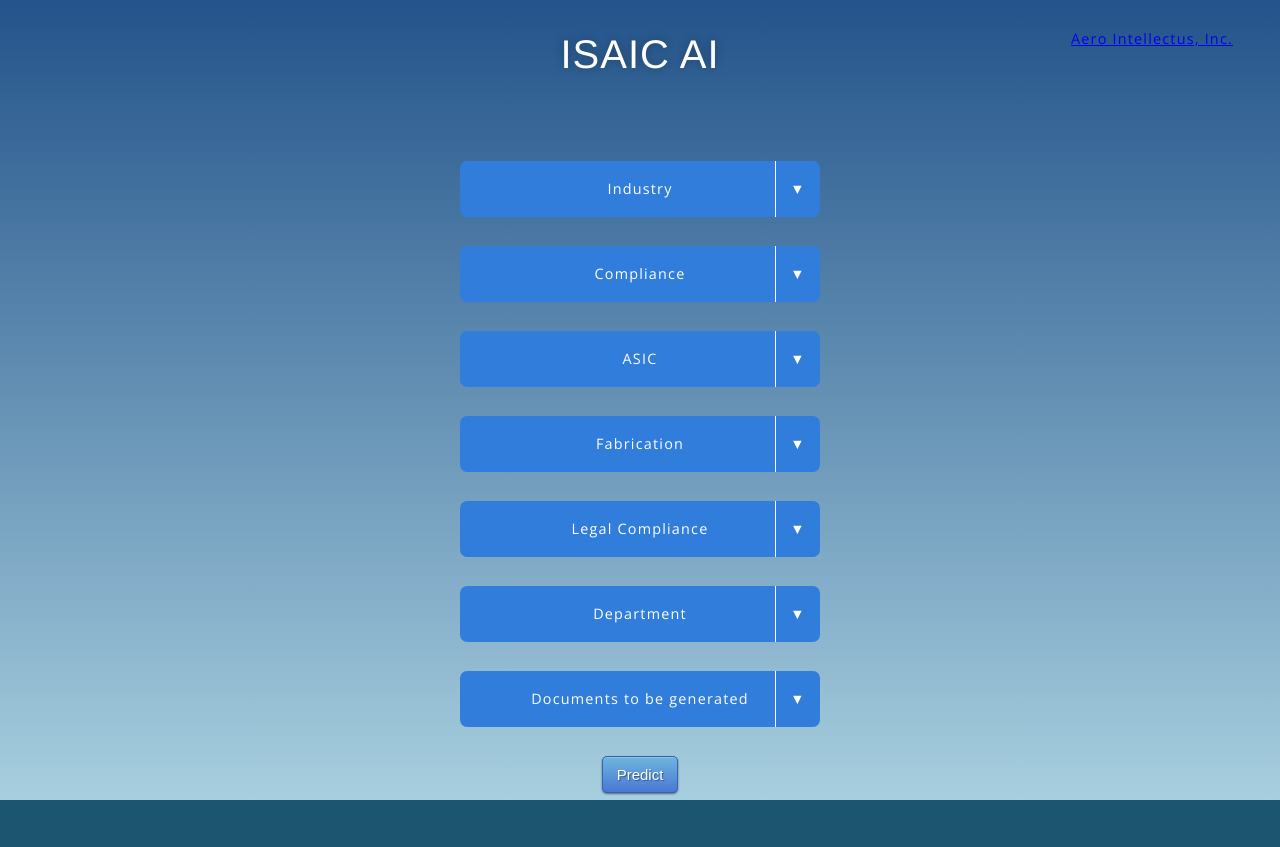
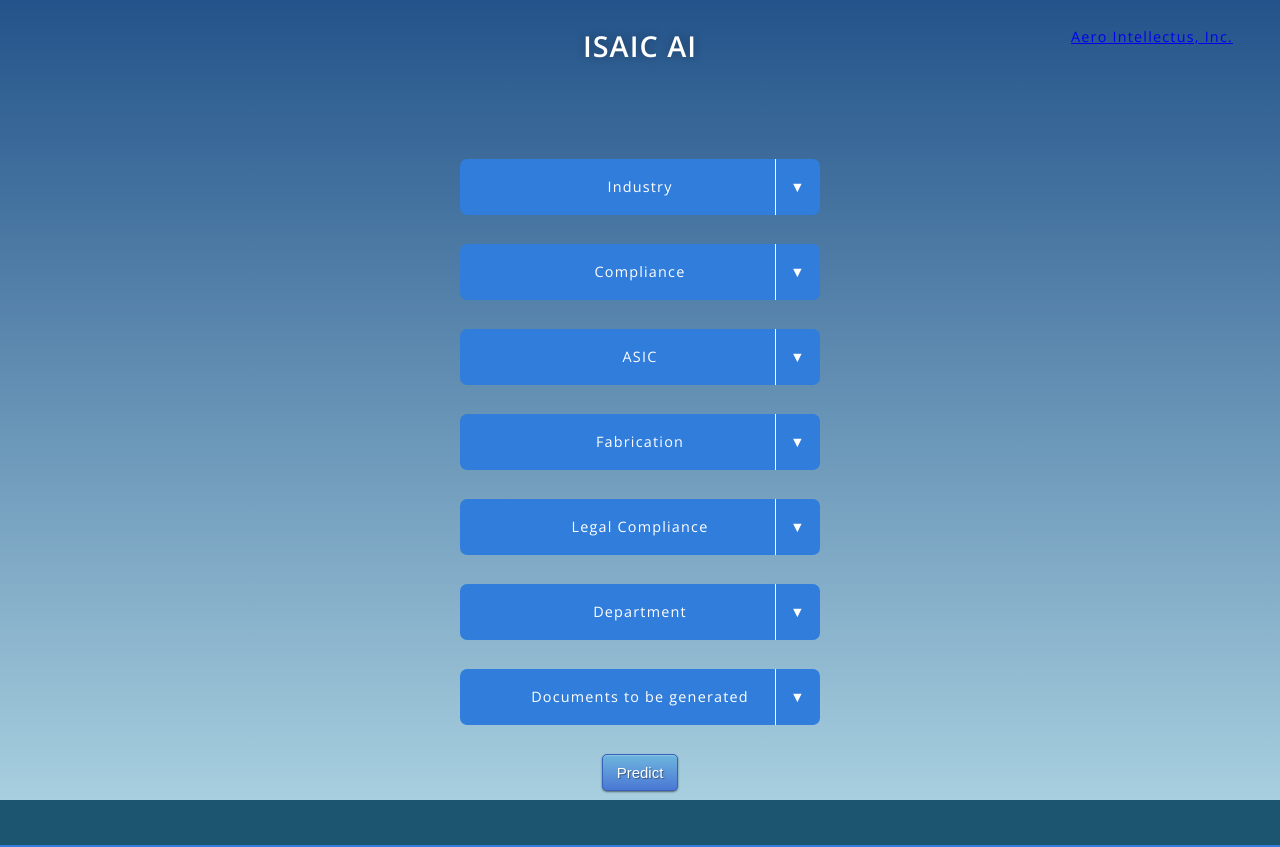
Before and after one commit to arko-create/flask_web_azure_deploy, a Flask app: page / in a window 1280 px wide; the page is wider, and only the part inside the window is pictured. Run offline with Flask 2, Linux system fonts and the light colour scheme; parts of the project's set-up code (start-up, migrations or seed data) failed here and were passed over.

Commit message:
Helvetica Neuve light font not supported. gradient in background not supported.

```diff
--- a/static/css/style.css
+++ b/static/css/style.css
@@ -31,38 +31,7 @@ body {
 	filter: progid:DXImageTransform.Microsoft.gradient( startColorstr='#3E1D6D', endColorstr='#092756',GradientType=1 );
 
 }
-/*
-body {
-	.css-selector {
-		background: linear-gradient(98deg, #4bc54a, #3a83d9, #1075ea);
-		background-size: 600% 600%;
-		-webkit-animation: AnimationName 30s ease infinite;
-		-moz-animation: AnimationName 30s ease infinite;
-		-o-animation: AnimationName 30s ease infinite;
-		animation: AnimationName 30s ease infinite;
-	}
-	@-webkit-keyframes AnimationName {
-		0%{background-position:0% 51%}
-		50%{background-position:100% 50%}
-		100%{background-position:0% 51%}
-	}
-	@-moz-keyframes AnimationName {
-		0%{background-position:0% 51%}
-		50%{background-position:100% 50%}
-		100%{background-position:0% 51%}
-	}
-	@-o-keyframes AnimationName {
-		0%{background-position:0% 51%}
-		50%{background-position:100% 50%}
-		100%{background-position:0% 51%}
-	}
-	@keyframes AnimationName {
-		0%{background-position:0% 51%}
-		50%{background-position:100% 50%}
-		100%{background-position:0% 51%}
-	}
-}
-*/
+
 .login {
 	/*position: absolute;
 	top: 20%;
@@ -87,9 +56,8 @@ body {
 	letter-spacing:1px; text-align:center;
 	top: 2%;
 	left:0%;
-	font-family: 'Helvetica Neue Light',Helvetica;
-	font-size: 40px;
 }
+.login h1 { color: #fff; text-shadow: 0 0 10px rgba(0,0,0,0.3); letter-spacing:1px; text-align:center; }
 
 
 input {
--- a/templates/home.html
+++ b/templates/home.html
@@ -95,7 +95,7 @@ body {
 <body>
  <div class="login">
   <!--<h1>ISAIC Expert System</h1> -->
-  <div class="login-first">ISAIC AI</div>
+  <h1>ISAIC AI</h1>
 
      <!-- Main Input For Receiving Query to our ML -->
     <div class="login-aeroii"> <a href="https://www.aeroii.com/">Aero Intellectus, Inc.</a></div>
```
